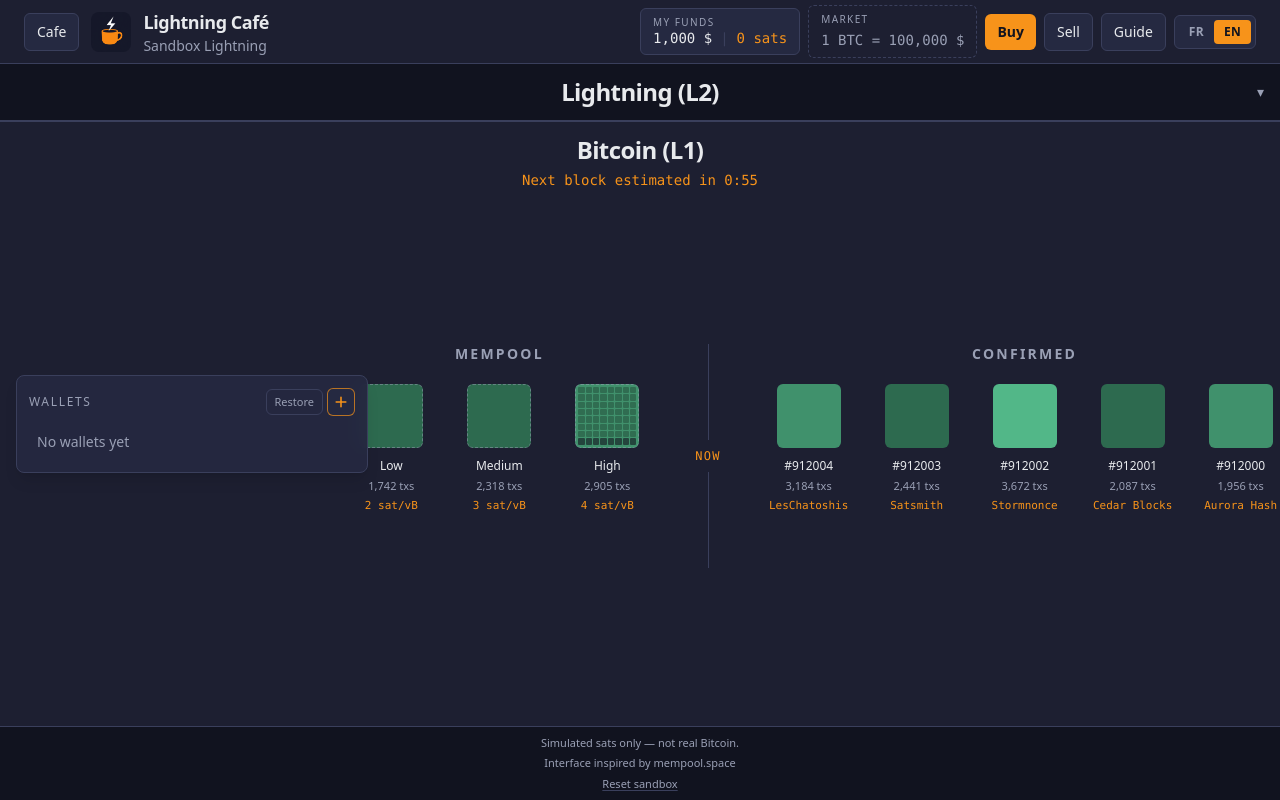
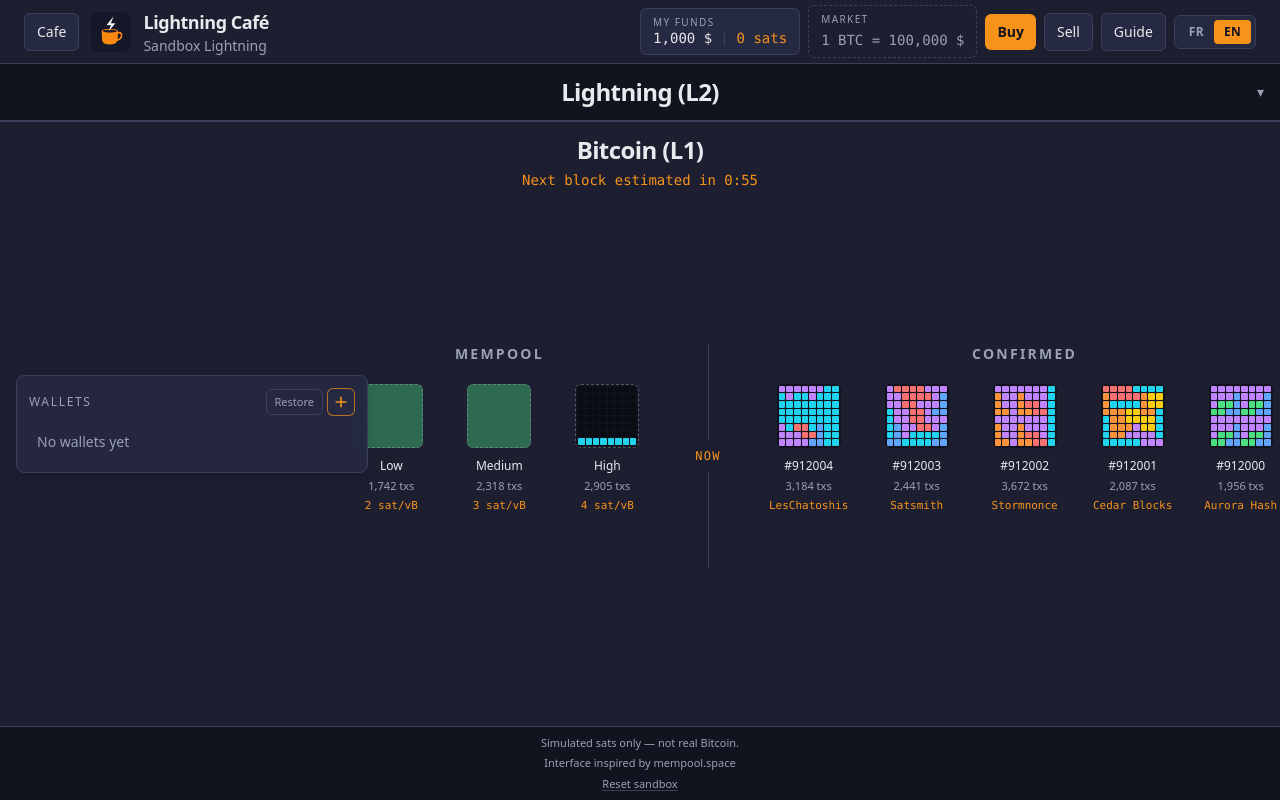
Before and after one commit to g1llez/lightning-cafe, a React (Vite) app: page / in a window 1280 px wide. Built offline with nearby package versions, Linux system fonts and the light colour scheme.

Commit message:
Keep colored tetromino mosaics on confirmed blocks after mining.

```diff
--- a/src/components/BitcoinLayer.tsx
+++ b/src/components/BitcoinLayer.tsx
@@ -73,11 +73,11 @@ function BlockTile({
           className="relative"
         >
           <div
-            className={`h-16 w-16 overflow-hidden rounded-md ${toneForFee(feeRate)} ${
-              upcoming ? 'border border-dashed border-text-muted/50' : ''
-            } ${highlight ? 'ring-2 ring-accent ring-offset-2 ring-offset-bg-secondary' : ''} ${
-              ghost ? 'opacity-0' : ''
-            }`}
+            className={`h-16 w-16 overflow-hidden rounded-md ${
+              packing ? 'bg-bg-primary' : toneForFee(feeRate)
+            } ${upcoming ? 'border border-dashed border-text-muted/50' : ''} ${
+              highlight ? 'ring-2 ring-accent ring-offset-2 ring-offset-bg-secondary' : ''
+            } ${ghost ? 'opacity-0' : ''}`}
           >
             {packing && !ghost ? (
               <BlockTetris
@@ -105,12 +105,12 @@ function BlockTile({
 }
 
 function MineFlight({
-  colorClass,
+  packing,
   highlight,
   badge,
   onDone,
 }: {
-  colorClass: string
+  packing: { seed: string; txCount: number; minePieces: number }
   highlight: boolean
   badge: number
   onDone: () => void
@@ -166,10 +166,17 @@ function MineFlight({
     <div
       ref={tileRef}
       aria-hidden="true"
-      className={`pointer-events-none fixed z-[55] rounded-md ${colorClass} ${
+      className={`pointer-events-none fixed z-[55] overflow-hidden rounded-md bg-bg-primary ${
         highlight ? 'ring-2 ring-accent ring-offset-2 ring-offset-bg-secondary' : ''
       }`}
     >
+      <BlockTetris
+        seed={packing.seed}
+        fill={1}
+        txCount={packing.txCount}
+        minePieces={packing.minePieces}
+        interval={0}
+      />
       {badge > 0 && (
         <span className="absolute -top-1.5 -right-1.5 flex h-5 min-w-5 items-center justify-center rounded-full bg-accent px-1 font-mono text-[10px] font-semibold text-bg-primary">
           {badge}
@@ -352,6 +359,13 @@ export function BitcoinLayer({ fill, onMessage, onSatsSent }: BitcoinLayerProps)
                     flyId={index === 0 ? 'confirmed-head' : undefined}
                     ghost={index === 0 && mining?.id === block.id}
                     testId={`block-confirmed-${block.height}`}
+                    packing={{
+                      seed: block.id,
+                      fill: 1,
+                      txCount: block.txCount,
+                      minePieces: mine.length,
+                      interval: 0,
+                    }}
                     onInspect={() => setInspect({ kind: 'confirmed', block })}
                     blockTip={confirmedTip(block)}
                   />
@@ -396,7 +410,11 @@ export function BitcoinLayer({ fill, onMessage, onSatsSent }: BitcoinLayerProps)
       {mining && (
         <MineFlight
           key={mining.id}
-          colorClass={toneForFee(mining.feeRate)}
+          packing={{
+            seed: mining.id,
+            txCount: mining.txCount,
+            minePieces: ownSettledInBlock(player, mining.height).length,
+          }}
           highlight={ownSettledInBlock(player, mining.height).length > 0}
           badge={ownSettledInBlock(player, mining.height).length}
           onDone={() => setMining(null)}
--- a/src/components/BlockTetris.tsx
+++ b/src/components/BlockTetris.tsx
@@ -1,5 +1,6 @@
 import { useEffect, useMemo, useRef, useState } from 'react'
 import {
+  tetrisCellFill,
   tetrisPlan,
   tetrisSnapshot,
   TETRIS_COLS,
@@ -16,14 +17,20 @@ type BlockTetrisProps = {
   interval: number
 }
 
-function cellClass(cell: TetrisCell | TetrisFalling['kind'], falling = false): string {
-  if (cell === 'mine') {
-    return falling ? 'bg-accent brightness-125' : 'bg-accent'
+function cellStyle(cell: TetrisCell | Pick<TetrisFalling, 'color' | 'kind'>, falling = false): {
+  className: string
+  style?: { backgroundColor: string; boxShadow?: string }
+} {
+  if (!cell) {
+    return { className: 'bg-black/35' }
   }
-  if (cell === 'npc') {
-    return falling ? 'bg-white/80' : 'bg-bg-primary/60'
+  return {
+    className: falling ? 'brightness-125' : '',
+    style: {
+      backgroundColor: tetrisCellFill(cell, falling),
+      boxShadow: falling ? 'inset 0 0 0 1px rgba(255,255,255,0.35)' : undefined,
+    },
   }
-  return 'bg-black/25'
 }
 
 export function BlockTetris({ seed, fill, txCount, minePieces, interval }: BlockTetrisProps) {
@@ -31,10 +38,16 @@ export function BlockTetris({ seed, fill, txCount, minePieces, interval }: Block
   fillRef.current = fill
   const [progress, setProgress] = useState(fill)
   const plan = useMemo(() => tetrisPlan(seed, txCount, minePieces), [seed, txCount, minePieces])
+  const frozen = interval <= 0 || fill >= 1
 
   useEffect(() => {
+    if (frozen) {
+      setProgress(1)
+      return
+    }
+
     const reduced = window.matchMedia('(prefers-reduced-motion: reduce)').matches
-    if (reduced || interval <= 0) {
+    if (reduced) {
       setProgress(fillRef.current)
       return
     }
@@ -48,12 +61,12 @@ export function BlockTetris({ seed, fill, txCount, minePieces, interval }: Block
     }
     frame = window.requestAnimationFrame(tick)
     return () => window.cancelAnimationFrame(frame)
-  }, [seed, interval])
+  }, [seed, interval, frozen])
 
-  const snap = tetrisSnapshot(plan, progress)
+  const snap = tetrisSnapshot(plan, frozen ? 1 : progress)
 
   return (
-    <div className="relative h-full w-full" aria-hidden="true">
+    <div className="relative h-full w-full bg-bg-primary/80" aria-hidden="true">
       <div
         className="grid h-full w-full gap-px p-0.5"
         style={{
@@ -62,10 +75,13 @@ export function BlockTetris({ seed, fill, txCount, minePieces, interval }: Block
         }}
       >
         {snap.landed.flatMap((row, y) =>
-          row.map((cell, x) => <span key={`${x}-${y}`} className={`rounded-[1px] ${cellClass(cell)}`} />),
+          row.map((cell, x) => {
+            const look = cellStyle(cell)
+            return <span key={`${x}-${y}`} className={`rounded-[1px] ${look.className}`} style={look.style} />
+          }),
         )}
       </div>
-      {snap.falling ? <FallingPiece piece={snap.falling} /> : null}
+      {!frozen && snap.falling ? <FallingPiece piece={snap.falling} /> : null}
     </div>
   )
 }
@@ -73,14 +89,16 @@ export function BlockTetris({ seed, fill, txCount, minePieces, interval }: Block
 function FallingPiece({ piece }: { piece: TetrisFalling }) {
   const width = 100 / TETRIS_COLS
   const height = 100 / TETRIS_ROWS
+  const look = cellStyle(piece, true)
 
   return (
     <div className="pointer-events-none absolute inset-0.5">
       {piece.cells.map(([dx, dy]) => (
         <span
           key={`${dx}-${dy}`}
-          className={`absolute rounded-[1px] ${cellClass(piece.kind, true)}`}
+          className={`absolute rounded-[1px] ${look.className}`}
           style={{
+            ...look.style,
             left: `${(piece.x + dx) * width}%`,
             top: `${(piece.y + dy) * height}%`,
             width: `${width}%`,
--- a/src/simulation/tetris.ts
+++ b/src/simulation/tetris.ts
@@ -7,14 +7,34 @@ export const TETRIS_SPAWN_ROWS = 4
 /** First slice of each piece's time slot is the fall; the rest is a pause. */
 export const TETRIS_DROP_SHARE = 0.28
 
-export type TetrisCell = 'empty' | 'npc' | 'mine'
+/** Classic tetromino palette (hex for inline styles). */
+export const TETRIS_PALETTE = {
+  cyan: '#22d3ee',
+  yellow: '#facc15',
+  purple: '#c084fc',
+  orange: '#fb923c',
+  blue: '#60a5fa',
+  green: '#4ade80',
+  red: '#f87171',
+  mine: '#f7931a',
+} as const
+
+export type TetrisColor = keyof typeof TETRIS_PALETTE
 export type TetrisKind = 'npc' | 'mine'
+
+export type TetrisPaint = {
+  color: Exclude<TetrisColor, 'mine'>
+  kind: TetrisKind
+}
+
+export type TetrisCell = TetrisPaint | null
 
 export type TetrisPiece = {
   cells: [number, number][]
   x: number
   landY: number
   kind: TetrisKind
+  color: Exclude<TetrisColor, 'mine'>
 }
 
 export type TetrisFalling = {
@@ -22,85 +42,121 @@ export type TetrisFalling = {
   x: number
   y: number
   kind: TetrisKind
+  color: Exclude<TetrisColor, 'mine'>
 }
 
 type Raw = Omit<TetrisPiece, 'kind'>
 
-const O: [number, number][] = [
+type Shape = { cells: [number, number][]; color: Exclude<TetrisColor, 'mine'> }
+
+const O: Shape = {
+  color: 'yellow',
+  cells: [
     [0, 0],
     [1, 0],
     [0, 1],
     [1, 1],
-]
-const I_H: [number, number][] = [
+  ],
+}
+const I_H: Shape = {
+  color: 'cyan',
+  cells: [
     [0, 0],
     [1, 0],
     [2, 0],
     [3, 0],
-]
-const I_V: [number, number][] = [
+  ],
+}
+const I_V: Shape = {
+  color: 'cyan',
+  cells: [
     [0, 0],
     [0, 1],
     [0, 2],
     [0, 3],
-]
-const T_U: [number, number][] = [
+  ],
+}
+const T_U: Shape = {
+  color: 'purple',
+  cells: [
     [0, 0],
     [1, 0],
     [2, 0],
     [1, 1],
-]
-const T_D: [number, number][] = [
+  ],
+}
+const T_D: Shape = {
+  color: 'purple',
+  cells: [
     [1, 0],
     [0, 1],
     [1, 1],
     [2, 1],
-]
-const T_L: [number, number][] = [
+  ],
+}
+const T_L: Shape = {
+  color: 'purple',
+  cells: [
     [1, 0],
     [0, 1],
     [1, 1],
     [1, 2],
-]
-const T_R: [number, number][] = [
+  ],
+}
+const T_R: Shape = {
+  color: 'purple',
+  cells: [
     [0, 0],
     [0, 1],
     [1, 1],
     [0, 2],
-]
-const L: [number, number][] = [
+  ],
+}
+const L: Shape = {
+  color: 'orange',
+  cells: [
     [0, 0],
     [0, 1],
     [0, 2],
     [1, 2],
-]
-const J: [number, number][] = [
+  ],
+}
+const J: Shape = {
+  color: 'blue',
+  cells: [
     [1, 0],
     [1, 1],
     [1, 2],
     [0, 2],
-]
-const S: [number, number][] = [
+  ],
+}
+const S: Shape = {
+  color: 'green',
+  cells: [
     [1, 0],
     [2, 0],
     [0, 1],
     [1, 1],
-]
-const Z: [number, number][] = [
+  ],
+}
+const Z: Shape = {
+  color: 'red',
+  cells: [
     [0, 0],
     [1, 0],
     [1, 1],
     [2, 1],
-]
+  ],
+}
 
-const SHAPES: [number, number][][] = [O, I_H, I_V, T_U, T_D, T_L, T_R, L, J, S, Z]
+const SHAPES: Shape[] = [O, I_H, I_V, T_U, T_D, T_L, T_R, L, J, S, Z]
 
 function emptyOcc(): boolean[][] {
   return Array.from({ length: TETRIS_ROWS }, () => Array.from({ length: TETRIS_COLS }, () => false))
 }
 
 function emptyGrid(): TetrisCell[][] {
-  return Array.from({ length: TETRIS_ROWS }, () => Array.from({ length: TETRIS_COLS }, () => 'empty' as const))
+  return Array.from({ length: TETRIS_ROWS }, () => Array.from({ length: TETRIS_COLS }, () => null))
 }
 
 function shuffle<T>(items: T[], random: () => number): T[] {
@@ -145,11 +201,12 @@ function cover(occ: boolean[][], cells: [number, number][], originX: number, ori
   }
 }
 
-function toRaw(cells: [number, number][], originX: number, originY: number): Raw {
+function toRaw(shape: Shape, originX: number, originY: number): Raw {
   return {
     x: originX,
     landY: originY,
-    cells: cells.map(([x, y]) => [x, y] as [number, number]),
+    color: shape.color,
+    cells: shape.cells.map(([x, y]) => [x, y] as [number, number]),
   }
 }
 
@@ -213,13 +270,13 @@ function coversExactly(raw: Raw[]): boolean {
         return false
       }
       const row = grid[y]
-      if (!row || row[x] !== 'empty') {
+      if (!row || row[x] !== null) {
         return false
       }
-      row[x] = 'npc'
+      row[x] = { color: item.color, kind: 'npc' }
     }
   }
-  return grid.every((row) => row.every((cell) => cell !== 'empty'))
+  return grid.every((row) => row.every((cell) => cell !== null))
 }
 
 function searchTile(random: () => number): Raw[] | null {
@@ -238,20 +295,20 @@ function searchTile(random: () => number): Raw[] | null {
       return true
     }
     const [emptyX, emptyY] = hole
-    for (const cells of bag) {
-      for (const [px, py] of cells) {
+    for (const shape of bag) {
+      for (const [px, py] of shape.cells) {
         const originX = emptyX - px
         const originY = emptyY - py
-        if (!fits(occ, cells, originX, originY)) {
+        if (!fits(occ, shape.cells, originX, originY)) {
           continue
         }
-        cover(occ, cells, originX, originY, true)
-        placed.push(toRaw(cells, originX, originY))
+        cover(occ, shape.cells, originX, originY, true)
+        placed.push(toRaw(shape, originX, originY))
         if (solve()) {
           return true
         }
         placed.pop()
-        cover(occ, cells, originX, originY, false)
+        cover(occ, shape.cells, originX, originY, false)
       }
     }
     return false
@@ -276,12 +333,15 @@ function pickWell(seed: string, txCount: number): Raw[] {
   return SAFE_WELLS[Math.floor(random() * SAFE_WELLS.length)] ?? wellZipper()
 }
 
-function stamp(grid: TetrisCell[][], item: { cells: [number, number][]; x: number; y: number; kind: TetrisKind }) {
+function stamp(
+  grid: TetrisCell[][],
+  item: { cells: [number, number][]; x: number; y: number; kind: TetrisKind; color: Exclude<TetrisColor, 'mine'> },
+) {
   for (const [dx, dy] of item.cells) {
     const row = grid[Math.round(item.y) + dy]
     const x = item.x + dx
     if (row && x >= 0 && x < TETRIS_COLS) {
-      row[x] = item.kind
+      row[x] = { color: item.color, kind: item.kind }
     }
   }
 }
@@ -347,18 +407,30 @@ export function tetrisSnapshot(plan: TetrisPiece[], progress: number): {
       x: current.x,
       y: -TETRIS_SPAWN_ROWS + dropT * travel,
       kind: current.kind,
+      color: current.color,
     },
   }
 }
 
 export function tetrisFilledCount(grid: TetrisCell[][]): number {
-  return grid.reduce((sum, row) => sum + row.filter((cell) => cell !== 'empty').length, 0)
+  return grid.reduce((sum, row) => sum + row.filter((cell) => cell !== null).length, 0)
 }
 
 export function tetrisShapeKey(cells: [number, number][]): string {
   return [...cells.map(([x, y]) => `${x},${y}`)].sort().join(';')
 }
 
+export function tetrisCellFill(cell: TetrisCell | Pick<TetrisFalling, 'color' | 'kind'>, falling = false): string {
+  if (!cell || typeof cell !== 'object') {
+    return 'transparent'
+  }
+  if ('kind' in cell && cell.kind === 'mine') {
+    return TETRIS_PALETTE.mine
+  }
+  const hex = TETRIS_PALETTE[cell.color]
+  return falling ? hex : hex
+}
+
 export function tetrisWellsAreFull(): boolean {
   return SAFE_WELLS.length > 0 && SAFE_WELLS.every(coversExactly)
 }
```
Also changed, not shown: 1 other file (tests, documents, lock files or other folders). Lines whose indentation alone changed are shown as unchanged.
